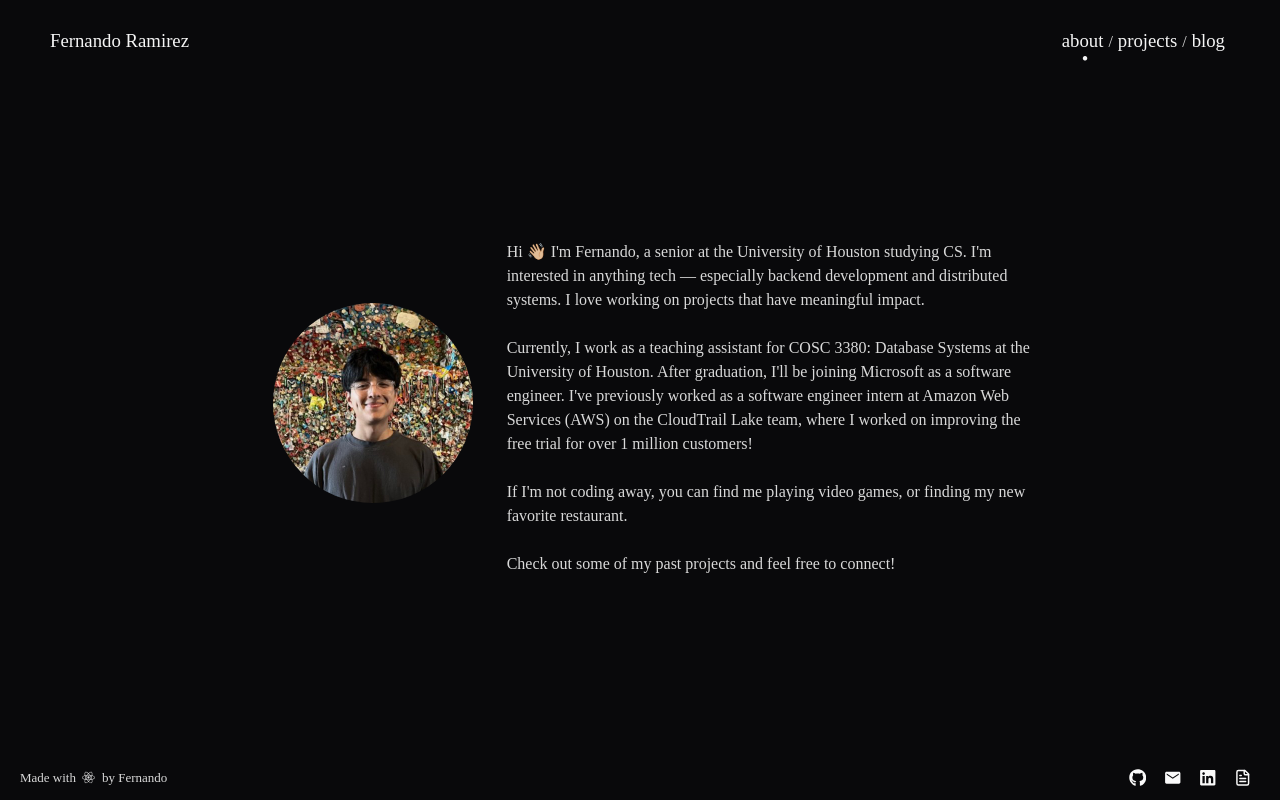
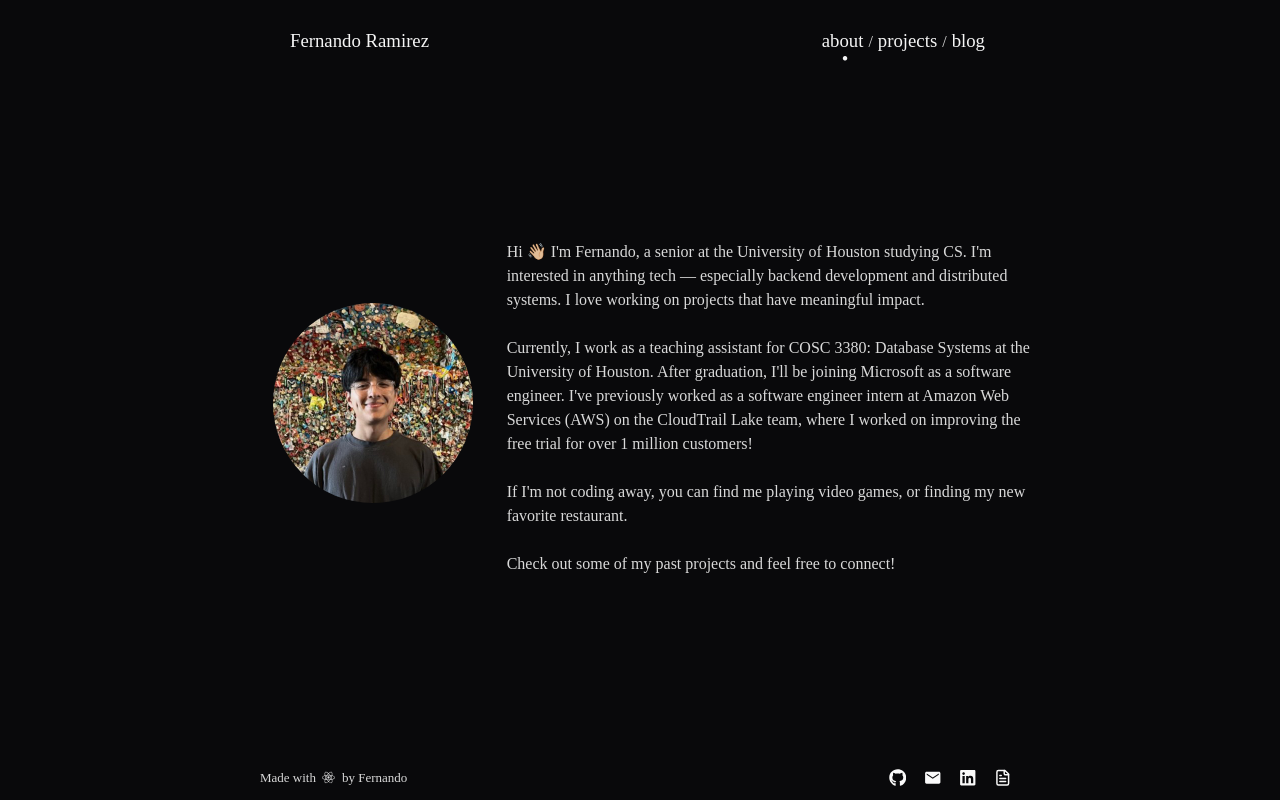
Before and after one commit to ramirezfernando/fernandoramirez.me, a React (Vite) app: page /about in a window 1280 px wide. Built offline with nearby package versions, Linux system fonts and the light colour scheme; a web font is replaced by a local one.

Commit message:
feat: add margins to entire site

```diff
--- a/src/App.tsx
+++ b/src/App.tsx
@@ -9,7 +9,7 @@ import Footer from './components/Footer';
 function App() {
   return (
   <BrowserRouter>
-      <>
+      <div className='sm:mx-32 lg:mx-96 '>
         <Header />
         <Routes>
           <Route path='' element={<Navigate to="/about" />} />
@@ -17,7 +17,7 @@ function App() {
           <Route path="/projects" element={<Projects />} />
         </Routes>
         <Footer />
-      </>
+      </div>
     </BrowserRouter>
   )
 }
```
